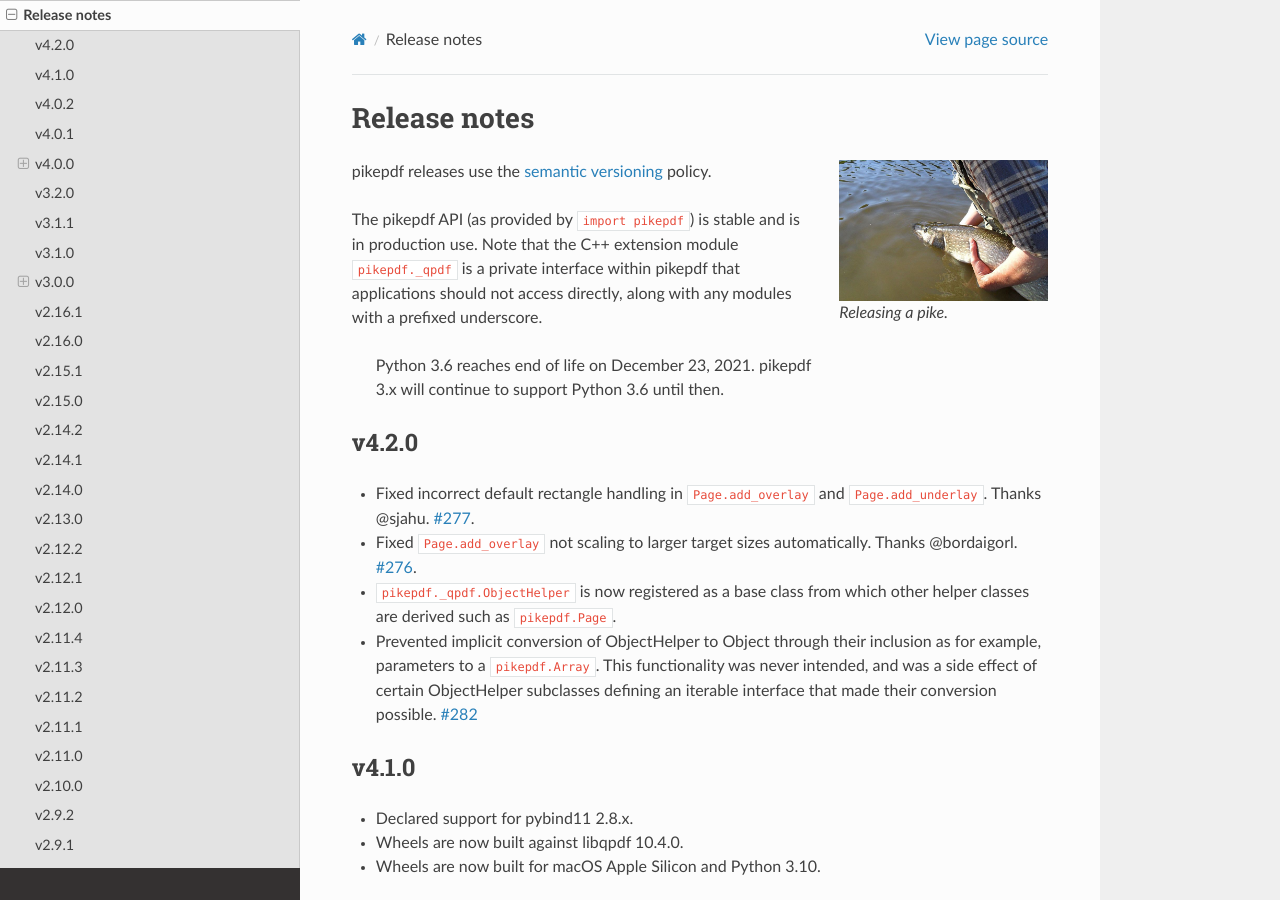
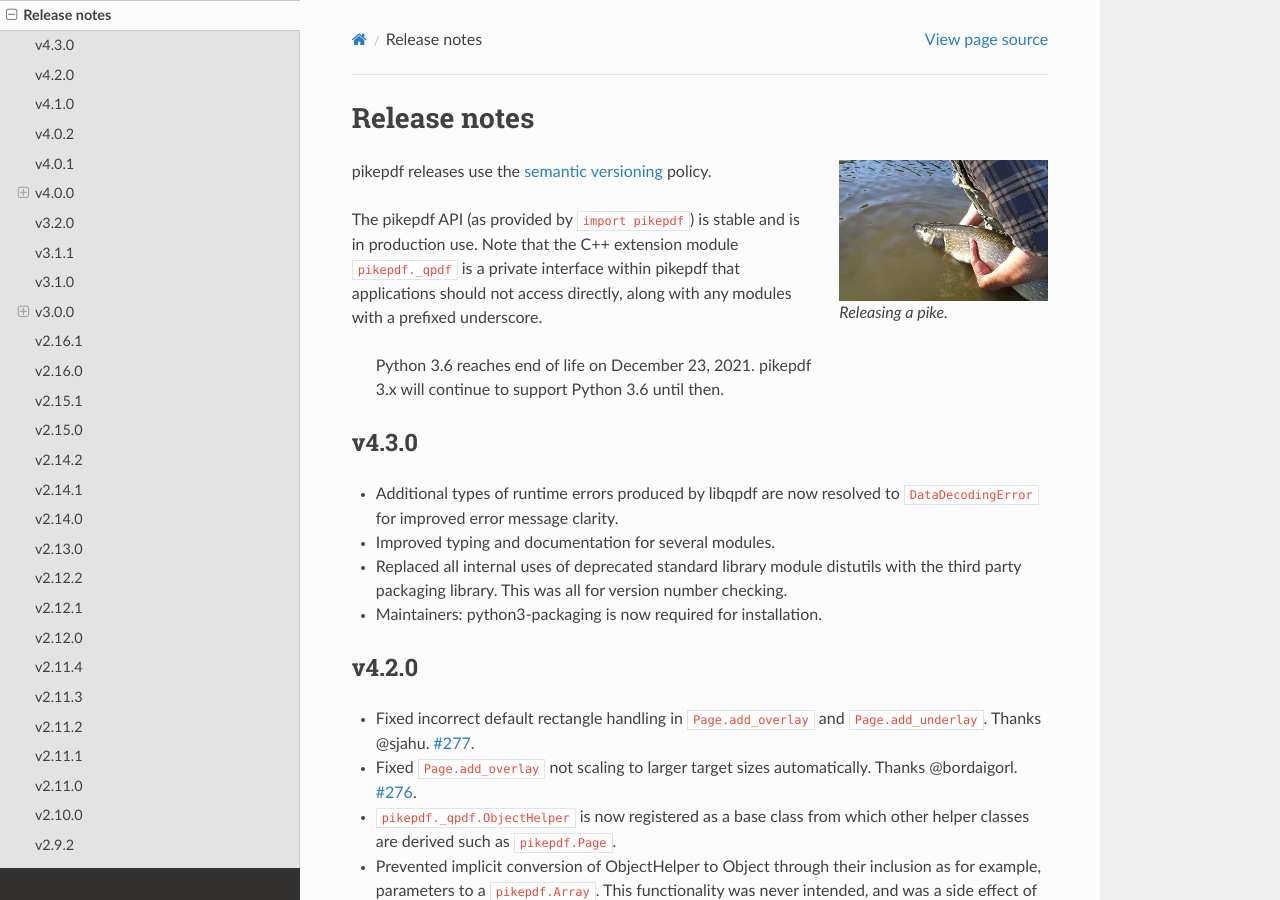
Before and after one commit to pikepdf/pikepdf, a Sphinx documentation site: the page built from docs/release_notes.rst, in a window 1280 px wide and 900 px high. Built offline with Sphinx 7.4.7 and the Read the Docs theme 2.0.0, drawn with Linux system fonts in a browser that asks for light colours; the version number could not be read and is left out.

Commit message:
v4.3.0 release notes

```diff
--- a/docs/release_notes.rst
+++ b/docs/release_notes.rst
@@ -20,6 +20,16 @@ should not access directly, along with any modules with a prefixed underscore.
 
    Python 3.6 reaches end of life on December 23, 2021. pikepdf 3.x will continue
    to support Python 3.6 until then.
+
+v4.3.0
+======
+
+-  Additional types of runtime errors produced by libqpdf are now resolved to
+   ``DataDecodingError`` for improved error message clarity.
+-  Improved typing and documentation for several modules.
+-  Replaced all internal uses of deprecated standard library module distutils
+   with the third party packaging library. This was all for version number checking.
+-  Maintainers: python3-packaging is now required for installation.
 
 v4.2.0
 ======
```
